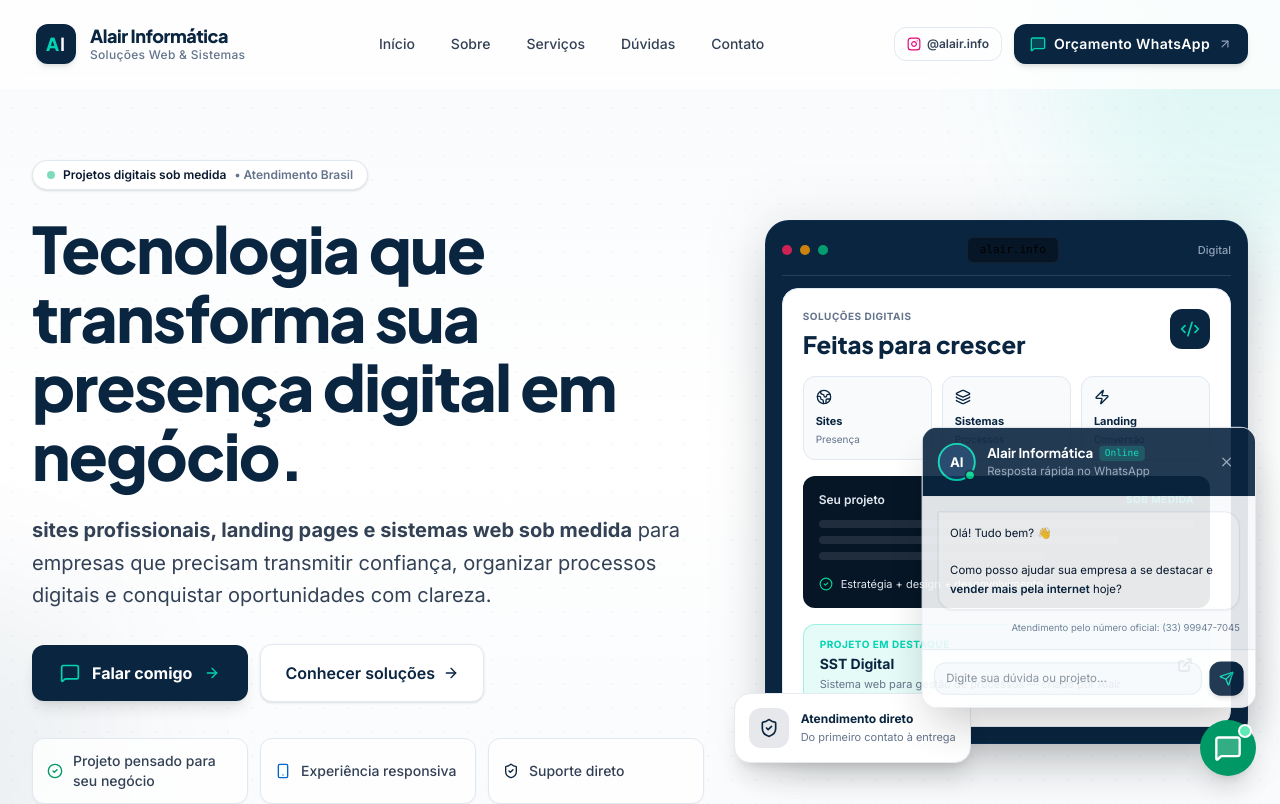
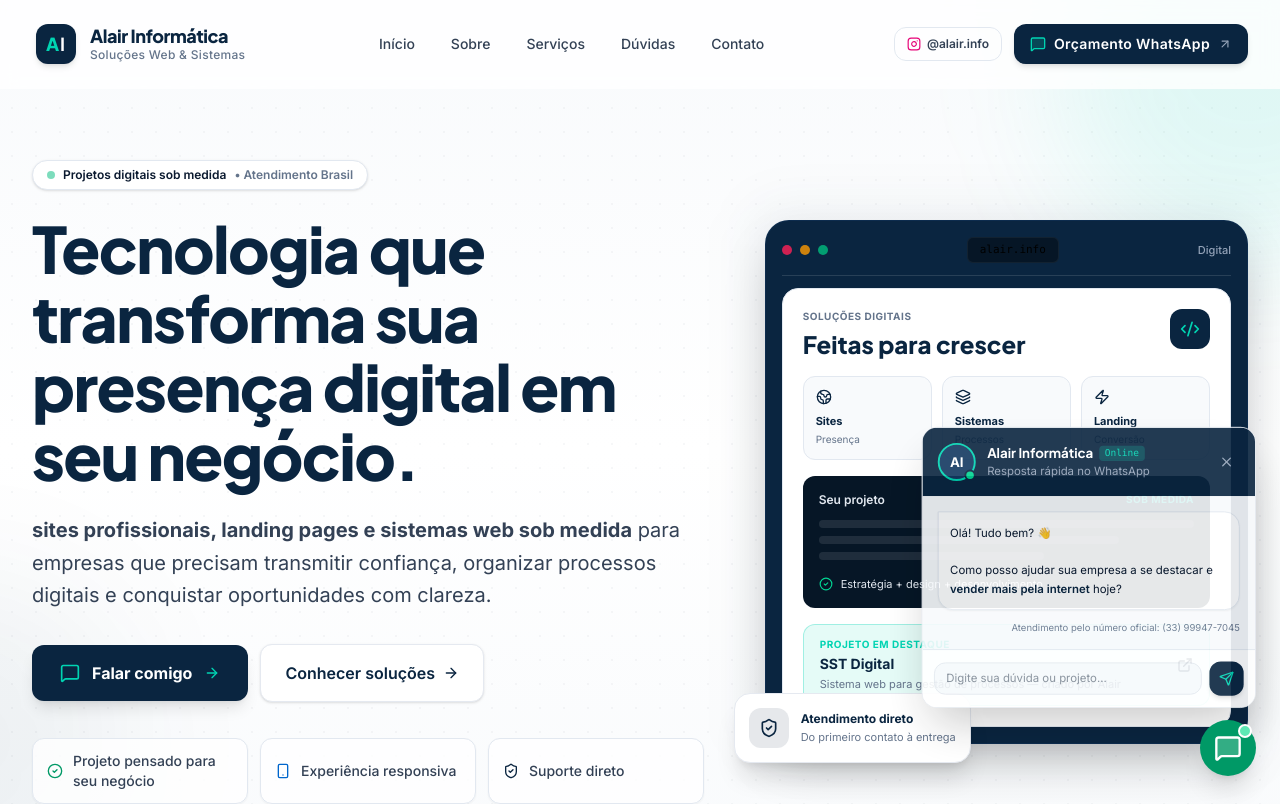
Before and after one commit to alair-code/alair.info, a React (Vite) app: page / in a window 1280 px wide. Shown: the top 804 px of the page. Built offline with nearby package versions, Linux system fonts and the light colour scheme.

Commit message:
fix: correct hero phrase, standardize FAQ label, verify links, update year, optimize photo to WebP + lazy

```diff
--- a/src/components/FaqSection.tsx
+++ b/src/components/FaqSection.tsx
@@ -56,7 +56,7 @@ export const FaqSection: React.FC = () => {
           <div className="text-center mb-12">
             <div className="inline-flex items-center gap-2 px-3 py-1 rounded-md bg-surface-base border border-border-light text-xs font-bold uppercase tracking-wider text-brand-navy mb-3 shadow-xs">
               <HelpCircle className="w-3.5 h-3.5 text-brand-navy" />
-              <span>Dúvidas Frequentes</span>
+              <span>Perguntas Frequentes</span>
             </div>
             <h2 className="text-3xl sm:text-4xl font-extrabold text-brand-navy font-display tracking-tight leading-tight mb-3">
               Perguntas Frequentes
--- a/src/components/HeroSection.tsx
+++ b/src/components/HeroSection.tsx
@@ -31,7 +31,7 @@ export const HeroSection: React.FC = () => {
 
             <h1 className="text-4xl sm:text-5xl md:text-6xl lg:text-[4rem] font-extrabold text-brand-navy tracking-tight leading-[1.08] font-display mb-6">
               Tecnologia que transforma sua presença digital em{' '}
-              <span className="relative inline-block text-brand-navy">negócio.<svg className="absolute left-0 -bottom-2 w-full h-3 text-brand-accent/80 -z-10" viewBox="0 0 250 12" fill="none" xmlns="http://www.w3.org/2000/svg" aria-hidden="true"><path d="M3 9C60 2.5 180 2.5 247 8.5" stroke="currentColor" strokeWidth="6" strokeLinecap="round" /></svg></span>
+              <span className="relative inline-block text-brand-navy">seu negócio.<svg className="absolute left-0 -bottom-2 w-full h-3 text-brand-accent/80 -z-10" viewBox="0 0 250 12" fill="none" xmlns="http://www.w3.org/2000/svg" aria-hidden="true"><path d="M3 9C60 2.5 180 2.5 247 8.5" stroke="currentColor" strokeWidth="6" strokeLinecap="round" /></svg></span>
             </h1>
 
             <p className="text-lg sm:text-xl text-text-body leading-relaxed max-w-2xl mb-8">
```
